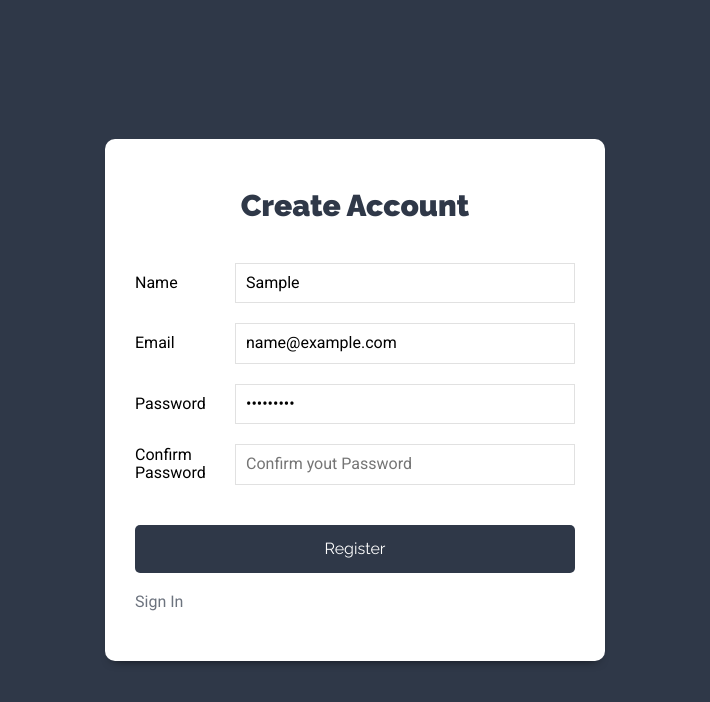
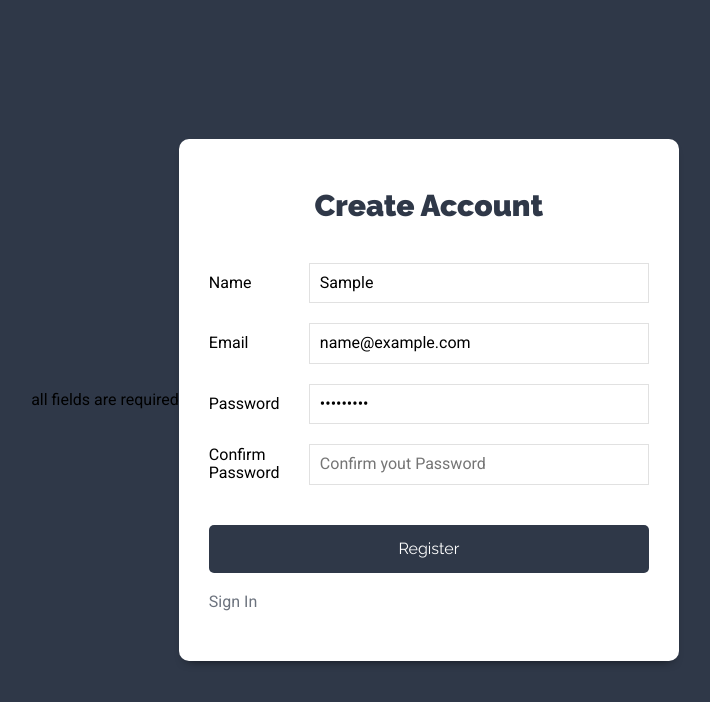
Before and after one commit to diegodjty/mern-task-client, a React (Create React App) app: page /new-account in a window 1280 px wide. Both pictures are taken after typing "Sample", "name@example.com", "Sample123", "Sample123" into the empty fields and a click on the input "Register". Shown: the top 702 px of the page, without its empty margins (285-995 px from the left). Built offline with nearby package versions, Linux system fonts and the light colour scheme.

Commit message:
showing alerts, and verifying for empty fields

```diff
--- a/src/components/auth/NewAccount.js
+++ b/src/components/auth/NewAccount.js
@@ -1,8 +1,12 @@
-import React, {useState} from 'react'
+import React, {useState,useContext} from 'react'
 import { Link } from 'react-router-dom'
+import AlertContext from '../../context/alerts/alertContext';
 
 const NewAccount = () => {
 
+    // extract value from context
+    const alertContext = useContext(AlertContext)
+    const {alert, showAlert} = alertContext
 
     const [user, setUser] = useState({
         name: '',
@@ -24,8 +28,9 @@ const NewAccount = () => {
         e.preventDefault()
 
         // Validate no empty fields
-
-
+        if(name.trim()==='' || email.trim()==='' || password.trim()==='' || confirm.trim()===''){
+            showAlert('all fields are required', 'alerta-error')
+        }
         // Password 6 characters minimun
 
         // Same 2 passwords
@@ -36,6 +41,7 @@ const NewAccount = () => {
 
     return (
         <div className="form-usuario">
+            { alert ? ( <div className={`alerta ${alert.category}`}>{alert.msg}</div>) : null }
             <div className="contenedor-form sombra-dark">
                 <h1>Create Account</h1>
 
```
Also changed, not shown: src/index.css (line endings or trailing spaces).
